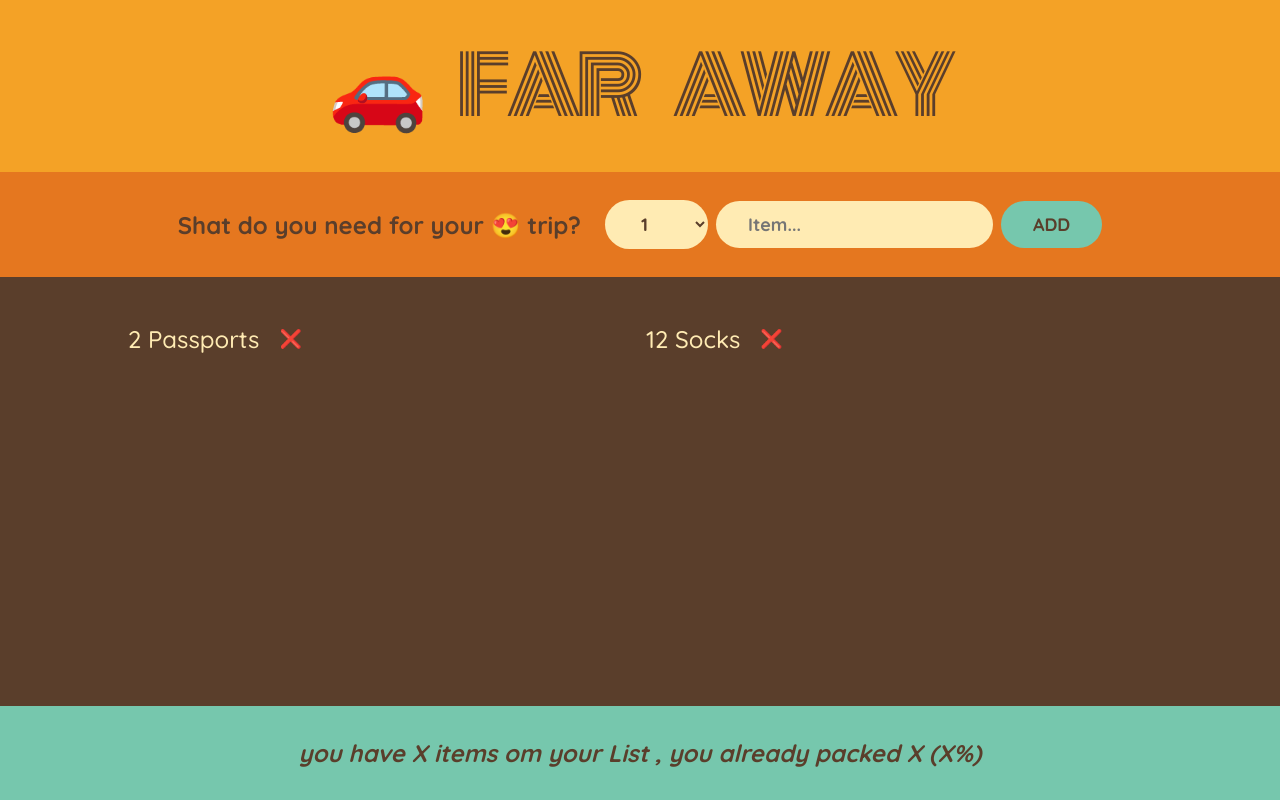
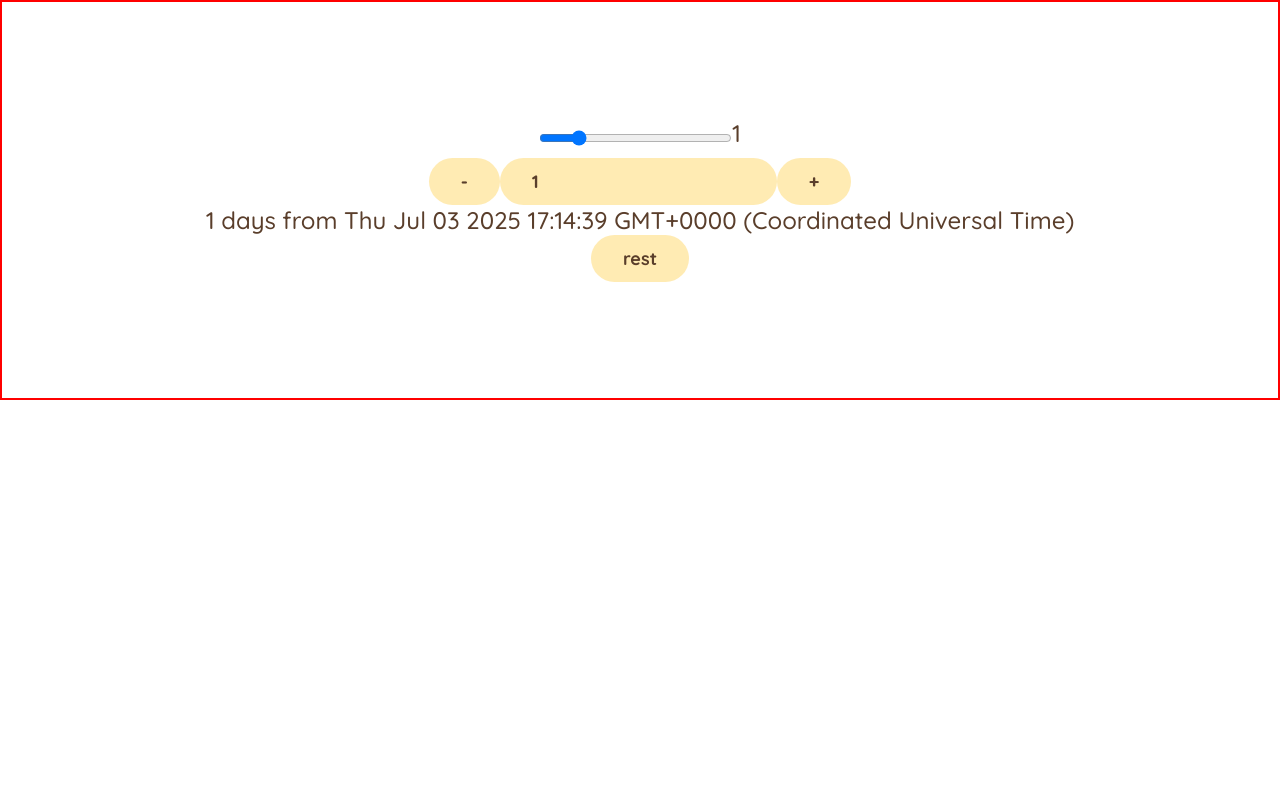
Before and after one commit to koroush-97/travel-List, a React (Create React App) app: page / in a window 1280 px wide. Built offline with nearby package versions, Linux system fonts and the light colour scheme.

Commit message:
Test components: refers to components used for calculating dates

```diff
--- a/src/App.js
+++ b/src/App.js
@@ -2,14 +2,15 @@ import Logo from "./components/Logo";
 import PackingList from "./components/PackingList";
 import Form from "./components/Form";
 import Stats from "./components/Stats";
-
+import Test from "./components/Test";
 export default function App() {
   return (
     <div className="app">
-      <Logo />
+      {/* <Logo />
       <Form />
       <PackingList />
-      <Stats />
+      <Stats /> */}
+      <Test />
     </div>
   );
 }
--- /dev/null
+++ b/src/components/Test.jsx
@@ -0,0 +1,85 @@
+import { useState } from "react";
+
+export default function Test() {
+  const date = new Date();
+  const [inputvalue, setInputvalue] = useState(1);
+  const [rangevalue, setRangevalue] = useState(1);
+  const [today, setToday] = useState(date);
+
+  const vlaueHandler = (e) => {
+    console.log(e.target.value);
+    setInputvalue(e.target.value);
+  };
+
+  const decriseHandler = () => {
+    setInputvalue((prev) => prev - rangevalue);
+    setToday((prevDate) => {
+      const newDate = new Date(prevDate);
+      newDate.setDate(newDate.getDate() - rangevalue);
+      return newDate;
+    });
+  };
+  const incriseHandler = () => {
+    setInputvalue((prev) => prev + rangevalue);
+    setToday((prevDate) => {
+      const newDate = new Date(prevDate);
+      newDate.setDate(newDate.getDate() + rangevalue);
+      return newDate;
+    });
+  };
+
+  const rangeValueHandler = (e) => {
+    setRangevalue(+e.target.value);
+  };
+
+  const resetHandler = () => {
+    setInputvalue(1);
+    setRangevalue(1);
+  };
+
+  return (
+    <div
+      style={{
+        marginLeft: "auto",
+        marginRight: "auto",
+        display: "flex",
+        border: "2px solid red",
+        justifyContent: "center",
+        alignItems: "center",
+        width: "100%",
+        height: "400px",
+        flexDirection: "column",
+      }}
+    >
+      <div style={{ display: "flex", flexDirection: "row" }}>
+        <input
+          type="range"
+          min={1}
+          max={10}
+          value={rangevalue}
+          onChange={(e) => rangeValueHandler(e)}
+        />
+        <span>{rangevalue}</span>
+      </div>
+      <div style={{ display: "flex", flexDirection: "row" }}>
+        <button onClick={decriseHandler}>-</button>
+
+        <input
+          type="number"
+          value={inputvalue}
+          onChange={(e) => vlaueHandler(e)}
+        />
+
+        <button onClick={incriseHandler}>+</button>
+      </div>
+      <div>
+        <p>
+          {inputvalue > 0
+            ? `${inputvalue} days from ${today}`
+            : ` ${Math.abs(inputvalue)} days past ${today} `}
+        </p>
+      </div>
+      <button onClick={resetHandler}>rest</button>
+    </div>
+  );
+}
```
